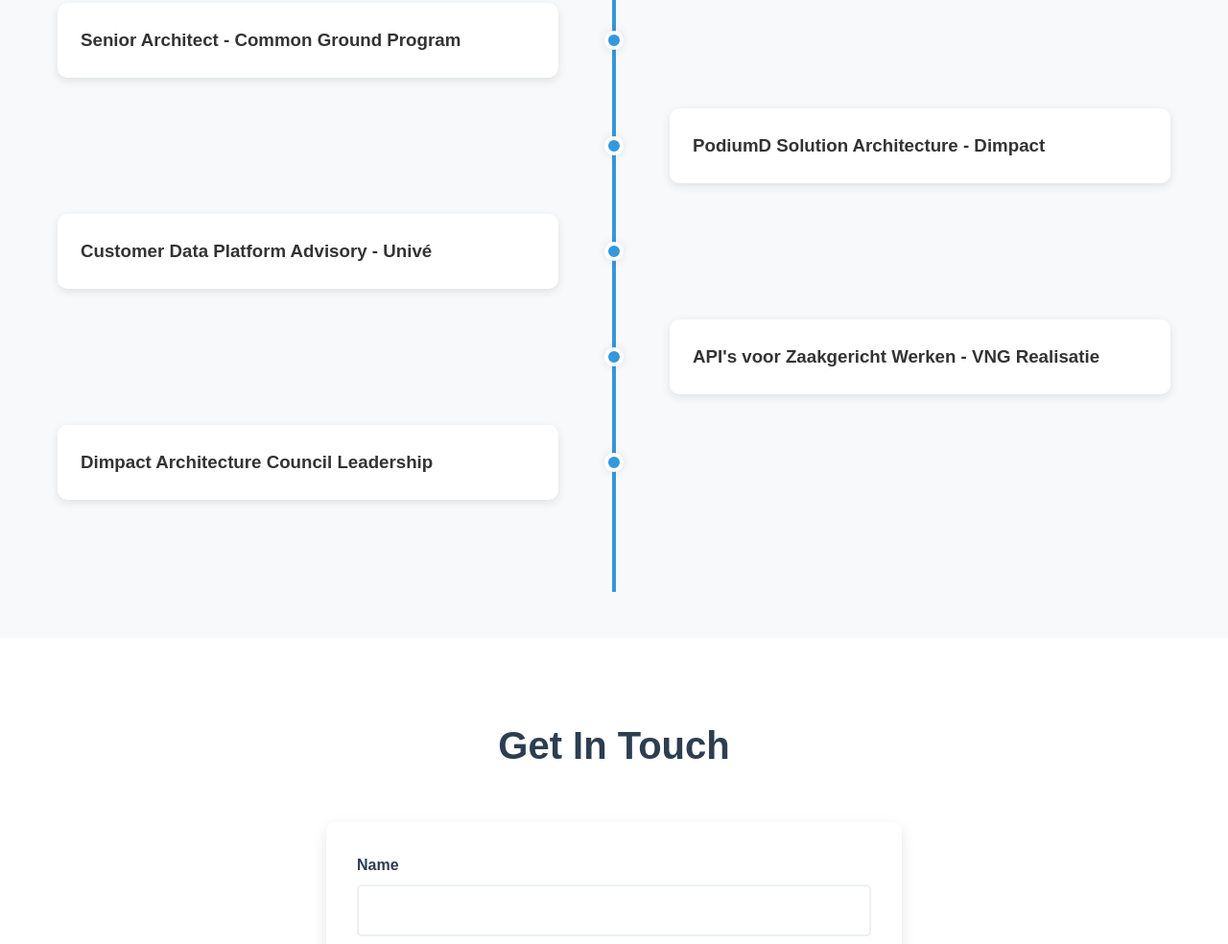
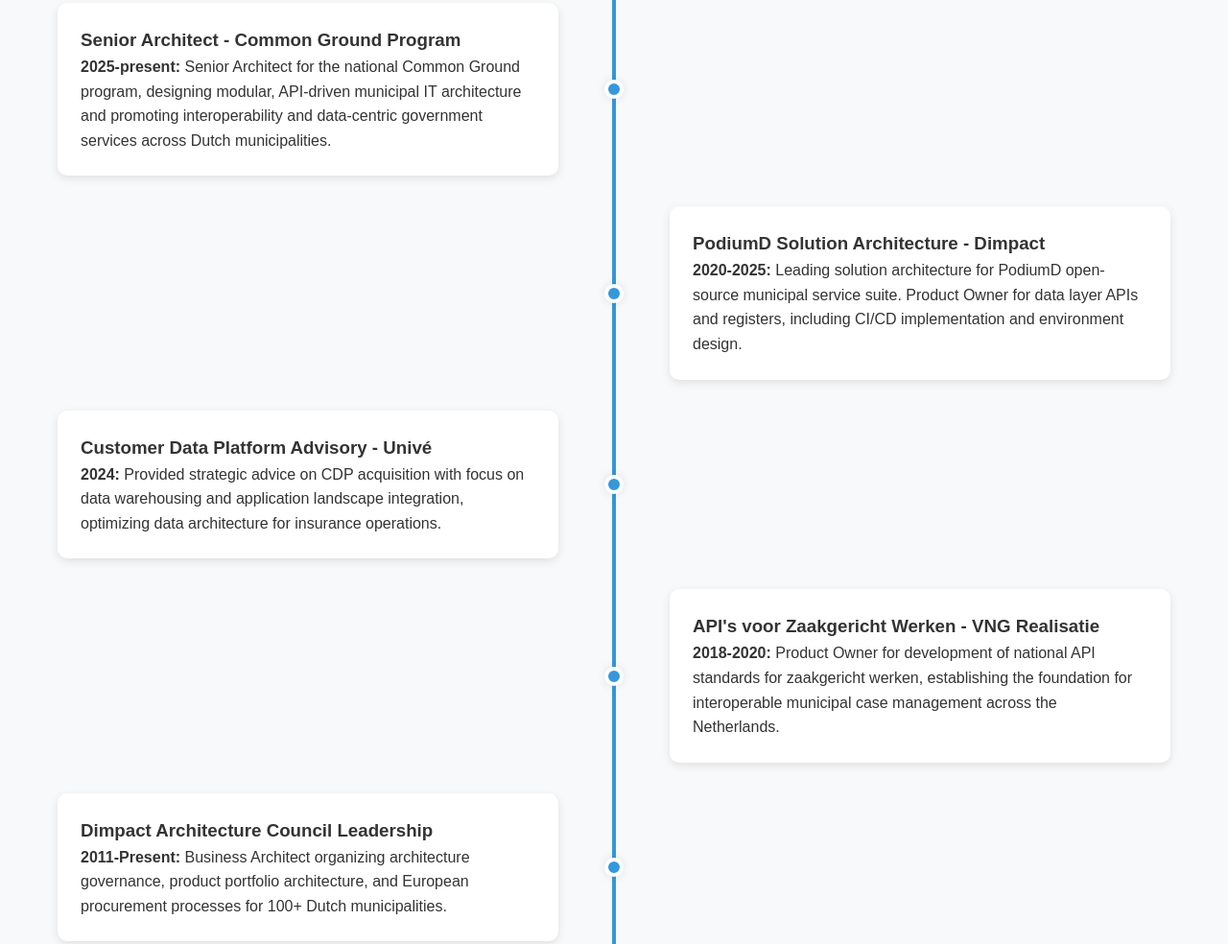
Before and after one commit to Ugo-Enterprise-Architecture/ugo-enterprise-architecture, a plain HTML site: page docs/index.html in a window 1280 px wide. Shown: the part 3010-3994 px from the top of the page at 96% size. Drawn offline with Linux system fonts and the light colour scheme.

Commit message:
HTML errors

```diff
--- a/docs/index.html
+++ b/docs/index.html
@@ -138,14 +138,14 @@
                 <div class="timeline-item">
                     <div class="timeline-content">
                         <h3 data-en="Senior Architect - Common Ground Program" data-nl="Senior Architect - Common Ground Programma">Senior Architect - Common Ground Program</h3>
-                        <p data-en="<strong>2025-present:</strong> Senior Architect for the national Common Ground program, designing modular, API-driven municipal IT architecture and promoting interoperability and data-centric government services across Dutch municipalities." data-nl="<strong>2025-present:</strong> Senior Architect voor het landelijke Common Ground programma, ontwerp van modulaire, API-gedreven gemeentelijke IT-architectuur en bevordering van interoperabiliteit en datagedreven overheidsdiensten bij Nederlandse gemeenten.">
+                        <p data-en="<strong>2025-present:</strong> Senior Architect for the national Common Ground program, designing modular, API-driven municipal IT architecture and promoting interoperability and data-centric government services across Dutch municipalities." data-nl="<strong>2025-present:</strong> Senior Architect voor het landelijke Common Ground programma, ontwerp van modulaire, API-gedreven gemeentelijke IT-architectuur en bevordering van interoperabiliteit en datagedreven overheidsdiensten bij Nederlandse gemeenten."><strong>2025-present:</strong> Senior Architect for the national Common Ground program, designing modular, API-driven municipal IT architecture and promoting interoperability and data-centric government services across Dutch municipalities.</p>
                     </div>
                     <div class="timeline-dot"></div>
                 </div>
                 <div class="timeline-item">
                     <div class="timeline-content">
                         <h3 data-en="PodiumD Solution Architecture - Dimpact" data-nl="PodiumD Solution Architectuur - Dimpact">PodiumD Solution Architecture - Dimpact</h3>
-                        <p data-en="<strong>2020-2025:</strong> Leading solution architecture for PodiumD open-source municipal service suite. Product Owner for data layer APIs and registers, including CI/CD implementation and environment design." data-nl="<strong>2024-Heden:</strong> Leiding over solution architectuur voor PodiumD open-source gemeentelijke dienstverlening suite. Product Owner voor data layer API's en registers, inclusief CI/CD implementatie en omgevingsontwerp.">
+                        <p data-en="<strong>2020-2025:</strong> Leading solution architecture for PodiumD open-source municipal service suite. Product Owner for data layer APIs and registers, including CI/CD implementation and environment design." data-nl="<strong>2024-Heden:</strong> Leiding over solution architectuur voor PodiumD open-source gemeentelijke dienstverlening suite. Product Owner voor data layer API's en registers, inclusief CI/CD implementatie en omgevingsontwerp."><strong>2020-2025:</strong> Leading solution architecture for PodiumD open-source municipal service suite. Product Owner for data layer APIs and registers, including CI/CD implementation and environment design.</p>
                     </div>
                     <div class="timeline-dot"></div>
                 </div>
@@ -153,7 +153,7 @@
                 <div class="timeline-item">
                     <div class="timeline-content">
                         <h3 data-en="Customer Data Platform Advisory - Univé" data-nl="Customer Data Platform Advies - Univé">Customer Data Platform Advisory - Univé</h3>
-                        <p data-en="<strong>2024:</strong> Provided strategic advice on CDP acquisition with focus on data warehousing and application landscape integration, optimizing data architecture for insurance operations." data-nl="<strong>2024:</strong> Strategisch advies gegeven over CDP acquisitie met focus op datawarehousing en applicatielandschap integratie, optimalisatie van data-architectuur voor verzekeringsoperaties.">
+                        <p data-en="<strong>2024:</strong> Provided strategic advice on CDP acquisition with focus on data warehousing and application landscape integration, optimizing data architecture for insurance operations." data-nl="<strong>2024:</strong> Strategisch advies gegeven over CDP acquisitie met focus op datawarehousing en applicatielandschap integratie, optimalisatie van data-architectuur voor verzekeringsoperaties."><strong>2024:</strong> Provided strategic advice on CDP acquisition with focus on data warehousing and application landscape integration, optimizing data architecture for insurance operations.</p>
                     </div>
                     <div class="timeline-dot"></div>
                 </div>
@@ -161,7 +161,7 @@
                 <div class="timeline-item">
                     <div class="timeline-content">
                         <h3 data-en="API's voor Zaakgericht Werken - VNG Realisatie" data-nl="API's voor Zaakgericht Werken - VNG Realisatie">API's voor Zaakgericht Werken - VNG Realisatie</h3>
-                        <p data-en="<strong>2018-2020:</strong> Product Owner for development of national API standards for zaakgericht werken, establishing the foundation for interoperable municipal case management across the Netherlands." data-nl="<strong>2018-2020:</strong> Product Owner voor ontwikkeling van nationale API standaarden voor zaakgericht werken, het leggen van de basis voor interoperabel gemeentelijk zaakbeheer door heel Nederland.">
+                        <p data-en="<strong>2018-2020:</strong> Product Owner for development of national API standards for zaakgericht werken, establishing the foundation for interoperable municipal case management across the Netherlands." data-nl="<strong>2018-2020:</strong> Product Owner voor ontwikkeling van nationale API standaarden voor zaakgericht werken, het leggen van de basis voor interoperabel gemeentelijk zaakbeheer door heel Nederland."><strong>2018-2020:</strong> Product Owner for development of national API standards for zaakgericht werken, establishing the foundation for interoperable municipal case management across the Netherlands.</p>
                     </div>
                     <div class="timeline-dot"></div>
                 </div>
@@ -169,7 +169,7 @@
                 <div class="timeline-item">
                     <div class="timeline-content">
                         <h3 data-en="Dimpact Architecture Council Leadership" data-nl="Dimpact Architectuurraad">Dimpact Architecture Council Leadership</h3>
-                        <p data-en="<strong>2011-Present:</strong> Business Architect organizing architecture governance, product portfolio architecture, and European procurement processes for 100+ Dutch municipalities." data-nl="<strong>2011-Heden:</strong> Business Architect organiserend architectuur governance, productportfolio architectuur, en Europese aanbestedingsprocessen voor 100+ Nederlandse gemeenten.">
+                        <p data-en="<strong>2011-Present:</strong> Business Architect organizing architecture governance, product portfolio architecture, and European procurement processes for 100+ Dutch municipalities." data-nl="<strong>2011-Heden:</strong> Business Architect organiserend architectuur governance, productportfolio architectuur, en Europese aanbestedingsprocessen voor 100+ Nederlandse gemeenten."><strong>2011-Present:</strong> Business Architect organizing architecture governance, product portfolio architecture, and European procurement processes for 100+ Dutch municipalities.</p>
                     </div>
                     <div class="timeline-dot"></div>
                 </div>
```
